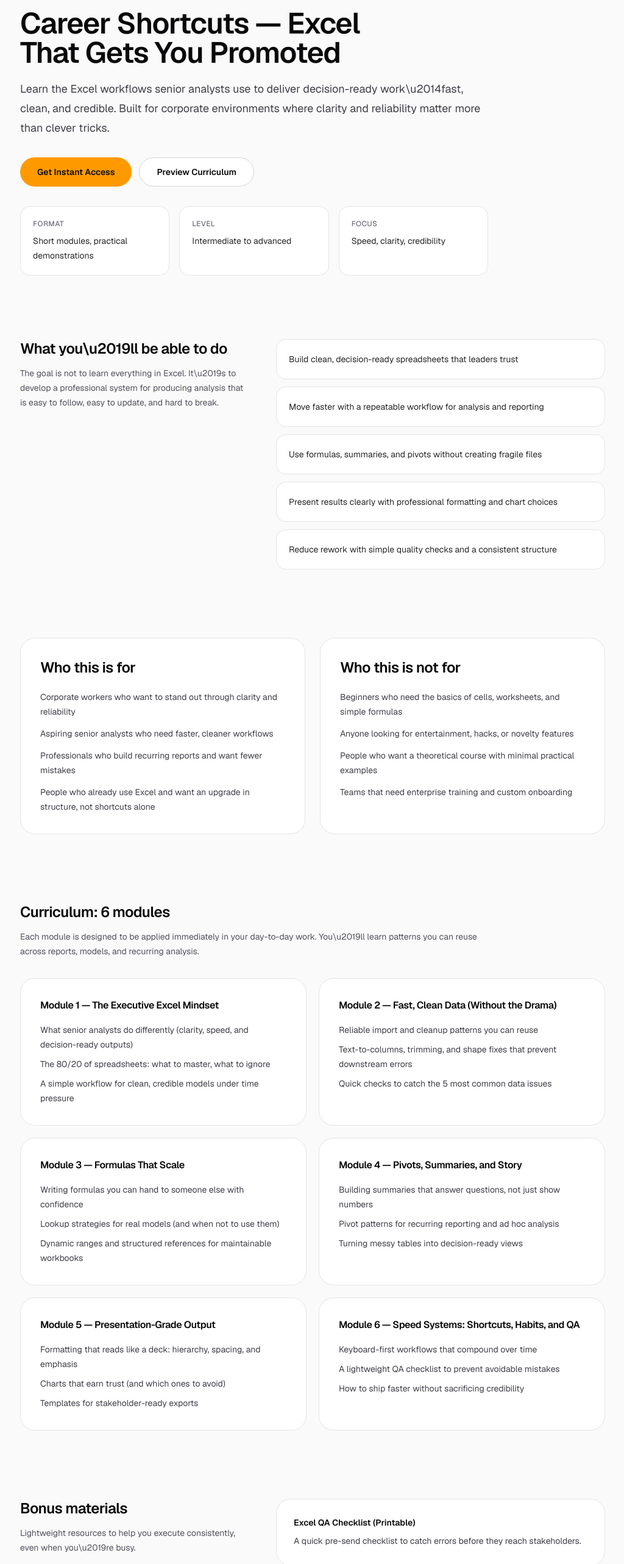
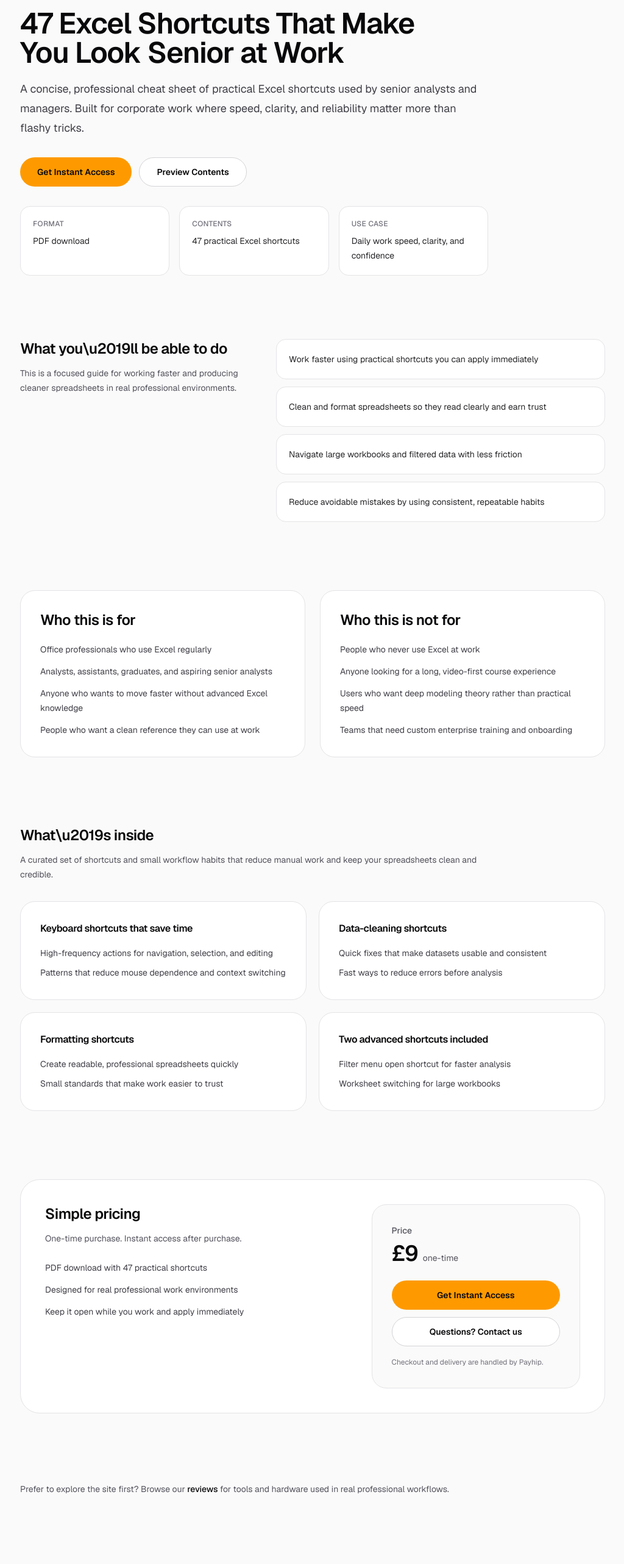
Before and after one commit to PatchLore/saaspertise, a Next.js app in the folder web/: page /courses/career-shortcuts in a window 1280 px wide. Shown: the part 146-2711 px from the top of the page at 61% size, without its empty margins (127-1151 px from the left). Built offline with nearby package versions, Linux system fonts and the light colour scheme.

Commit message:
feat: add courses hub and payhip download

```diff
--- a/web/app/contact/page.tsx
+++ b/web/app/contact/page.tsx
@@ -33,10 +33,10 @@ export default function ContactPage() {
                 <p className="text-zinc-700 dark:text-zinc-300">
                   <strong>Email:</strong>{" "}
                   <a
-                    href="mailto:hello@saaspertise.com"
+                    href="mailto:info@saaspertise.com"
                     className="text-indigo-600 hover:text-indigo-700 dark:text-indigo-400 dark:hover:text-indigo-300"
                   >
-                    hello@saaspertise.com
+                    info@saaspertise.com
                   </a>
                 </p>
               </section>
--- a/web/app/courses/career-shortcuts/page.tsx
+++ b/web/app/courses/career-shortcuts/page.tsx
@@ -2,78 +2,19 @@ import Link from "next/link";
 
 import { Container } from "@/app/components/Container";
 
-const modules = [
-  {
-    title: "Module 1 — The Executive Excel Mindset",
-    points: [
-      "What senior analysts do differently (clarity, speed, and decision-ready outputs)",
-      "The 80/20 of spreadsheets: what to master, what to ignore",
-      "A simple workflow for clean, credible models under time pressure",
-    ],
-  },
-  {
-    title: "Module 2 — Fast, Clean Data (Without the Drama)",
-    points: [
-      "Reliable import and cleanup patterns you can reuse",
-      "Text-to-columns, trimming, and shape fixes that prevent downstream errors",
-      "Quick checks to catch the 5 most common data issues",
-    ],
-  },
-  {
-    title: "Module 3 — Formulas That Scale",
-    points: [
-      "Writing formulas you can hand to someone else with confidence",
-      "Lookup strategies for real models (and when not to use them)",
-      "Dynamic ranges and structured references for maintainable workbooks",
-    ],
-  },
-  {
-    title: "Module 4 — Pivots, Summaries, and Story",
-    points: [
-      "Building summaries that answer questions, not just show numbers",
-      "Pivot patterns for recurring reporting and ad hoc analysis",
-      "Turning messy tables into decision-ready views",
-    ],
-  },
-  {
-    title: "Module 5 — Presentation-Grade Output",
-    points: [
-      "Formatting that reads like a deck: hierarchy, spacing, and emphasis",
-      "Charts that earn trust (and which ones to avoid)",
-      "Templates for stakeholder-ready exports",
-    ],
-  },
-  {
-    title: "Module 6 — Speed Systems: Shortcuts, Habits, and QA",
-    points: [
-      "Keyboard-first workflows that compound over time",
-      "A lightweight QA checklist to prevent avoidable mistakes",
-      "How to ship faster without sacrificing credibility",
-    ],
-  },
+const PAYHIP_LAUNCH_URL = "https://payhip.com/b/XxSev";
+
+const outcomes = [
+  "Work faster using practical shortcuts you can apply immediately",
+  "Clean and format spreadsheets so they read clearly and earn trust",
+  "Navigate large workbooks and filtered data with less friction",
+  "Reduce avoidable mistakes by using consistent, repeatable habits",
 ] as const;
 
-const outcomes = [
-  "Build clean, decision-ready spreadsheets that leaders trust",
-  "Move faster with a repeatable workflow for analysis and reporting",
-  "Use formulas, summaries, and pivots without creating fragile files",
-  "Present results clearly with professional formatting and chart choices",
-  "Reduce rework with simple quality checks and a consistent structure",
-] as const;
-
-const bonuses = [
-  {
-    title: "Excel QA Checklist (Printable)",
-    desc: "A quick pre-send checklist to catch errors before they reach stakeholders.",
-  },
-  {
-    title: "Formatting Framework",
-    desc: "A simple standard for spacing, hierarchy, and emphasis you can reuse in any workbook.",
-  },
-  {
-    title: "Shortcut Map",
-    desc: "A curated list of high-leverage shortcuts grouped by workflow, not by keyboard.",
-  },
+const whatYouGet = [
+  { label: "Format", value: "PDF download" },
+  { label: "Contents", value: "47 practical Excel shortcuts" },
+  { label: "Use case", value: "Daily work speed, clarity, and confidence" },
 ] as const;
 
 export default function CareerShortcutsCoursePage() {
@@ -84,43 +25,36 @@ export default function CareerShortcutsCoursePage() {
           {/* Hero */}
           <section className="py-8 sm:py-12">
             <div className="max-w-3xl">
-              <p className="text-sm font-medium tracking-wide text-zinc-600">
-                Paid course
-              </p>
+              <p className="text-sm font-medium tracking-wide text-zinc-600">PDF download</p>
               <h1 className="mt-3 text-balance text-4xl font-semibold tracking-tight text-zinc-950 sm:text-5xl">
-                Career Shortcuts — Excel That Gets You Promoted
+                47 Excel Shortcuts That Make You Look Senior at Work
               </h1>
               <p className="mt-5 text-pretty text-lg leading-8 text-zinc-700">
-                Learn the Excel workflows senior analysts use to deliver
-                decision-ready work\u2014fast, clean, and credible. Built for
-                corporate environments where clarity and reliability matter more
-                than clever tricks.
+                A concise, professional cheat sheet of practical Excel shortcuts
+                used by senior analysts and managers. Built for corporate work
+                where speed, clarity, and reliability matter more than flashy
+                tricks.
               </p>
 
               <div className="mt-8 flex flex-col gap-3 sm:flex-row sm:items-center">
                 <a
-                  href="#pricing"
+                  href={PAYHIP_LAUNCH_URL}
+                  target="_blank"
+                  rel="noopener noreferrer"
                   className="inline-flex h-12 items-center justify-center rounded-full bg-amber-500 px-7 text-sm font-semibold text-zinc-950 transition-colors hover:bg-amber-400"
                 >
                   Get Instant Access
                 </a>
                 <a
-                  href="#curriculum"
+                  href="#whats-inside"
                   className="inline-flex h-12 items-center justify-center rounded-full border border-zinc-300 bg-white px-7 text-sm font-semibold text-zinc-950 transition-colors hover:bg-zinc-50"
                 >
-                  Preview Curriculum
+                  Preview Contents
                 </a>
               </div>
 
               <div className="mt-8 grid grid-cols-1 gap-4 sm:grid-cols-3">
-                {[
-                  {
-                    label: "Format",
-                    value: "Short modules, practical demonstrations",
-                  },
-                  { label: "Level", value: "Intermediate to advanced" },
-                  { label: "Focus", value: "Speed, clarity, credibility" },
-                ].map((item) => (
+                {whatYouGet.map((item) => (
                   <div
                     key={item.label}
                     className="rounded-2xl border border-zinc-200 bg-white p-5"
@@ -145,9 +79,8 @@ export default function CareerShortcutsCoursePage() {
                   What you\u2019ll be able to do
                 </h2>
                 <p className="mt-3 text-sm leading-6 text-zinc-600">
-                  The goal is not to learn everything in Excel. It\u2019s to
-                  develop a professional system for producing analysis that is
-                  easy to follow, easy to update, and hard to break.
+                  This is a focused guide for working faster and producing
+                  cleaner spreadsheets in real professional environments.
                 </p>
               </div>
               <div className="lg:col-span-7">
@@ -174,19 +107,16 @@ export default function CareerShortcutsCoursePage() {
                 </h2>
                 <ul className="mt-5 space-y-3 text-sm leading-6 text-zinc-700">
                   <li>
-                    Corporate workers who want to stand out through clarity and
-                    reliability
+                    Office professionals who use Excel regularly
                   </li>
                   <li>
-                    Aspiring senior analysts who need faster, cleaner workflows
+                    Analysts, assistants, graduates, and aspiring senior analysts
                   </li>
                   <li>
-                    Professionals who build recurring reports and want fewer
-                    mistakes
+                    Anyone who wants to move faster without advanced Excel knowledge
                   </li>
                   <li>
-                    People who already use Excel and want an upgrade in
-                    structure, not shortcuts alone
+                    People who want a clean reference they can use at work
                   </li>
                 </ul>
               </div>
@@ -196,85 +126,79 @@ export default function CareerShortcutsCoursePage() {
                 </h2>
                 <ul className="mt-5 space-y-3 text-sm leading-6 text-zinc-700">
                   <li>
-                    Beginners who need the basics of cells, worksheets, and
-                    simple formulas
+                    People who never use Excel at work
                   </li>
                   <li>
-                    Anyone looking for entertainment, hacks, or novelty features
+                    Anyone looking for a long, video-first course experience
                   </li>
                   <li>
-                    People who want a theoretical course with minimal practical
-                    examples
+                    Users who want deep modeling theory rather than practical speed
                   </li>
                   <li>
-                    Teams that need enterprise training and custom onboarding
+                    Teams that need custom enterprise training and onboarding
                   </li>
                 </ul>
               </div>
             </div>
           </section>
 
-          {/* Curriculum */}
-          <section id="curriculum" className="py-10 sm:py-14 scroll-mt-24">
+          {/* What's inside */}
+          <section id="whats-inside" className="py-10 sm:py-14 scroll-mt-24">
             <div className="max-w-3xl">
               <h2 className="text-xl font-semibold tracking-tight text-zinc-950 sm:text-2xl">
-                Curriculum: 6 modules
+                What\u2019s inside
               </h2>
               <p className="mt-3 text-sm leading-6 text-zinc-600">
-                Each module is designed to be applied immediately in your
-                day-to-day work. You\u2019ll learn patterns you can reuse across
-                reports, models, and recurring analysis.
+                A curated set of shortcuts and small workflow habits that reduce
+                manual work and keep your spreadsheets clean and credible.
               </p>
             </div>
 
             <div className="mt-8 grid grid-cols-1 gap-5 lg:grid-cols-2">
-              {modules.map((module) => (
+              {[
+                {
+                  title: "Keyboard shortcuts that save time",
+                  points: [
+                    "High-frequency actions for navigation, selection, and editing",
+                    "Patterns that reduce mouse dependence and context switching",
+                  ],
+                },
+                {
+                  title: "Data-cleaning shortcuts",
+                  points: [
+                    "Quick fixes that make datasets usable and consistent",
+                    "Fast ways to reduce errors before analysis",
+                  ],
+                },
+                {
+                  title: "Formatting shortcuts",
+                  points: [
+                    "Create readable, professional spreadsheets quickly",
+                    "Small standards that make work easier to trust",
+                  ],
+                },
+                {
+                  title: "Two advanced shortcuts included",
+                  points: [
+                    "Filter menu open shortcut for faster analysis",
+                    "Worksheet switching for large workbooks",
+                  ],
+                },
+              ].map((block) => (
                 <div
-                  key={module.title}
+                  key={block.title}
                   className="rounded-3xl border border-zinc-200 bg-white p-8"
                 >
                   <h3 className="text-base font-semibold tracking-tight text-zinc-950">
-                    {module.title}
+                    {block.title}
                   </h3>
                   <ul className="mt-4 space-y-2 text-sm leading-6 text-zinc-700">
-                    {module.points.map((point) => (
+                    {block.points.map((point) => (
                       <li key={point}>{point}</li>
                     ))}
                   </ul>
                 </div>
               ))}
-            </div>
-          </section>
-
-          {/* Bonus materials */}
-          <section className="py-10 sm:py-14">
-            <div className="grid grid-cols-1 gap-10 lg:grid-cols-12 lg:gap-12">
-              <div className="lg:col-span-5">
-                <h2 className="text-xl font-semibold tracking-tight text-zinc-950 sm:text-2xl">
-                  Bonus materials
-                </h2>
-                <p className="mt-3 text-sm leading-6 text-zinc-600">
-                  Lightweight resources to help you execute consistently, even
-                  when you\u2019re busy.
-                </p>
-              </div>
-              <div className="lg:col-span-7">
-                <div className="grid gap-4">
-                  {bonuses.map((bonus) => (
-                    <div
-                      key={bonus.title}
-                      className="rounded-3xl border border-zinc-200 bg-white p-7"
-                    >
-                      <div className="text-sm font-semibold text-zinc-950">
-                        {bonus.title}
-                      </div>
-                      <div className="mt-2 text-sm leading-6 text-zinc-700">
-                        {bonus.desc}
-                      </div>
-                    </div>
-                  ))}
-                </div>
-              </div>
             </div>
           </section>
 
@@ -287,30 +211,31 @@ export default function CareerShortcutsCoursePage() {
                     Simple pricing
                   </h2>
                   <p className="mt-3 text-sm leading-6 text-zinc-600">
-                    Launch pricing for early students. No subscriptions, no
-                    upsells on this page.
+                    One-time purchase. Instant access after purchase.
                   </p>
                   <ul className="mt-6 space-y-3 text-sm leading-6 text-zinc-700">
-                    <li>Full access to all 6 modules</li>
-                    <li>Bonus materials included</li>
-                    <li>Designed for practical, professional workflows</li>
+                    <li>PDF download with 47 practical shortcuts</li>
+                    <li>Designed for real professional work environments</li>
+                    <li>Keep it open while you work and apply immediately</li>
                   </ul>
                 </div>
 
                 <div className="lg:col-span-5">
                   <div className="rounded-3xl border border-zinc-200 bg-zinc-50 p-8">
                     <div className="text-sm font-medium text-zinc-600">
-                      Launch price
+                      Price
                     </div>
                     <div className="mt-2 flex items-baseline gap-2">
                       <div className="text-4xl font-semibold tracking-tight text-zinc-950">
-                        £29
+                        £9
                       </div>
                       <div className="text-sm text-zinc-600">one-time</div>
                     </div>
                     <div className="mt-6 flex flex-col gap-3">
                       <a
-                        href="#pricing"
+                        href={PAYHIP_LAUNCH_URL}
+                        target="_blank"
+                        rel="noopener noreferrer"
                         className="inline-flex h-12 items-center justify-center rounded-full bg-amber-500 px-7 text-sm font-semibold text-zinc-950 transition-colors hover:bg-amber-400"
                       >
                         Get Instant Access
@@ -323,7 +248,7 @@ export default function CareerShortcutsCoursePage() {
                       </Link>
                     </div>
                     <p className="mt-4 text-xs leading-5 text-zinc-500">
-                      Payment and access delivery will be provided at checkout.
+                      Checkout and delivery are handled by Payhip.
                     </p>
                   </div>
                 </div>
--- /dev/null
+++ b/web/app/courses/page.tsx
@@ -0,0 +1,115 @@
+import Link from "next/link";
+
+import { Container } from "@/app/components/Container";
+
+const PAYHIP_LAUNCH_URL = "https://payhip.com/b/XxSev";
+
+const products = [
+  {
+    href: "/courses/career-shortcuts",
+    title: "47 Excel Shortcuts That Make You Look Senior at Work",
+    format: "PDF download",
+    price: "£9",
+    description:
+      "A concise, professional cheat sheet of practical Excel shortcuts used in real corporate workflows. Designed to help you work faster, reduce manual steps, and keep spreadsheets clean and credible.",
+    cta: "Get Instant Access",
+    ctaHref: PAYHIP_LAUNCH_URL,
+  },
+] as const;
+
+export default function CoursesPage() {
+  return (
+    <div className="min-h-screen bg-zinc-50 font-sans text-zinc-950 dark:bg-black dark:text-zinc-50">
+      <main className="py-16 sm:py-20">
+        <Container>
+          <section className="py-8 sm:py-12">
+            <div className="max-w-3xl">
+              <h1 className="text-balance text-3xl font-semibold tracking-tight sm:text-4xl">
+                Courses & Downloads
+              </h1>
+              <p className="mt-4 text-pretty text-base leading-7 text-zinc-600 dark:text-zinc-400">
+                Practical learning resources designed for real professional work.
+                More products will be added over time.
+              </p>
+            </div>
+          </section>
+
+          <section className="py-6 sm:py-8">
+            <div className="grid grid-cols-1 gap-4 sm:grid-cols-2 lg:grid-cols-3">
+              {products.map((product) => (
+                <div
+                  key={product.title}
+                  className="group relative overflow-hidden rounded-2xl border border-black/[.08] bg-white p-6 transition-colors hover:bg-black/[.02] dark:border-white/[.145] dark:bg-black dark:hover:bg-[#1a1a1a]"
+                >
+                  <div className="flex items-start justify-between gap-4">
+                    <div>
+                      <div className="text-xs font-medium uppercase tracking-wide text-zinc-500 dark:text-zinc-400">
+                        {product.format}
+                      </div>
+                      <div className="mt-2 text-pretty text-base font-semibold text-zinc-950 dark:text-zinc-50">
+                        {product.title}
+                      </div>
+                      <div className="mt-3 text-sm text-zinc-600 dark:text-zinc-400">
+                        {product.price} one-time
+                      </div>
+                    </div>
+                    <span
+                      className="mt-1 text-zinc-500 transition-transform group-hover:translate-x-0.5 dark:text-zinc-400"
+                      aria-hidden
+                    >
+                      →
+                    </span>
+                  </div>
+
+                  {/* Hover reveal */}
+                  <div className="pointer-events-none absolute inset-0 opacity-0 transition-opacity duration-200 group-hover:opacity-100">
+                    <div className="absolute inset-0 bg-white/95 dark:bg-black/92" />
+                  </div>
+                  <div className="pointer-events-none absolute inset-x-0 bottom-0 p-6 opacity-0 transition-opacity duration-200 group-hover:opacity-100">
+                    <p className="text-sm leading-6 text-zinc-700 dark:text-zinc-300">
+                      {product.description}
+                    </p>
+                    <div className="mt-5 flex flex-wrap items-center gap-4">
+                      <Link
+                        href={product.href}
+                        className="pointer-events-auto text-sm font-medium text-zinc-950 hover:underline dark:text-zinc-50"
+                      >
+                        View details
+                      </Link>
+                      <a
+                        href={product.ctaHref}
+                        target="_blank"
+                        rel="noopener noreferrer"
+                        className="pointer-events-auto text-sm font-semibold text-amber-600 hover:text-amber-700 dark:text-amber-400 dark:hover:text-amber-300"
+                      >
+                        {product.cta}
+                      </a>
+                    </div>
+                  </div>
+
+                  {/* Mobile-friendly always-visible actions */}
+                  <div className="mt-6 flex flex-wrap items-center gap-4 sm:hidden">
+                    <Link
+                      href={product.href}
+                      className="text-sm font-medium text-zinc-950 hover:underline dark:text-zinc-50"
+                    >
+                      View details
+                    </Link>
+                    <a
+                      href={product.ctaHref}
+                      target="_blank"
+                      rel="noopener noreferrer"
+                      className="text-sm font-semibold text-amber-600 hover:text-amber-700 dark:text-amber-400 dark:hover:text-amber-300"
+                    >
+                      {product.cta}
+                    </a>
+                  </div>
+                </div>
+              ))}
+            </div>
+          </section>
+        </Container>
+      </main>
+    </div>
+  );
+}
--- a/web/app/page.tsx
+++ b/web/app/page.tsx
@@ -85,7 +85,7 @@ export default function Home() {
             {[
               { href: "#features", label: "Features" },
               { href: "/gear", label: "Reviews" },
-              { href: "/courses/career-shortcuts", label: "Courses" },
+              { href: "/courses", label: "Courses" },
               { href: "#about", label: "About" },
             ].map((item) => (
               <li key={item.href}>
@@ -294,7 +294,7 @@ export default function Home() {
               Learning
             </span>
             <Link
-              href="/courses/career-shortcuts"
+              href="/courses"
               className="transition-colors hover:text-indigo-500"
             >
               Courses
```
